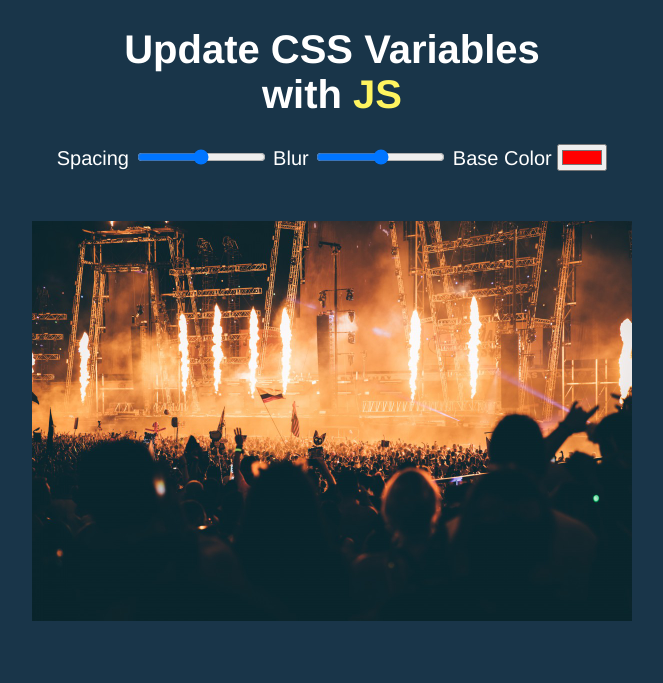
After one commit to dodevs/JS30, a Node server app: template views/cssVariables.html in a window 1280 px wide. The commit adds this page. Shown: the top 683 px of the page, without its empty margins (308-971 px from the left). Run offline with Node 20, Linux system fonts and the light colour scheme; the template is opened without the code that fills it, so the values that code supplies are empty.

Commit message:
CSS Variables Completed

```diff
--- /dev/null
+++ b/public/css/cssVariables.css
@@ -0,0 +1,29 @@
+:root{
+    --baseColor: #fff45f;
+    --blurValue: 0.0rem;
+    --border: 0rem;
+}
+
+body{
+    text-align: center;
+}
+
+body {
+    background: #193549;
+    color: white;
+    font-family: 'helvetica neue', sans-serif;
+    font-size: 20px;
+}
+
+#js {
+    color: var(--baseColor);
+}
+
+img {
+    margin: 50px auto;
+    height: 400px;
+    width: auto;
+    border: var(--border) var(--baseColor) solid;
+    filter: blur(var(--blurValue));
+    transition: all 500ms;
+}
--- a/public/css/drumKit.css
+++ b/public/css/drumKit.css
@@ -1,5 +1,5 @@
 html {
-    background: url(https://cdn.glitch.com/1380b4cf-3b15-48ae-b3fc-ff061e863290%2Fbackground.jpeg?1531267711602);
+    background: url(../assets/images/show_background.jpeg);
     background-size: cover;
     font-size: 10px;
   }
--- /dev/null
+++ b/public/js/cssVariables.js
@@ -0,0 +1,22 @@
+var blurInput = document.querySelector('input[name=blur]');
+var baseColorInput = document.querySelector('input[name=baseColor]');
+var spacingInput = document.querySelector('input[name=spacing]');
+
+var img = document.querySelector('#img');
+var jsText = document.querySelector('#js');
+
+blurInput.addEventListener('input', function(){
+    var blurValue = this.value / 10;
+    img.style.setProperty('--blurValue', `${blurValue}rem`);
+});
+
+spacingInput.addEventListener('input', function(){
+    var spacingValue = this.value;
+    img.style.setProperty('--border', `${spacingValue}rem`);
+});
+
+baseColorInput.addEventListener('input', function(){
+    var baseColorValue = this.value;
+    img.style.setProperty('--baseColor', baseColorValue);
+    jsText.style.setProperty('--baseColor', baseColorValue);
+})
--- /dev/null
+++ b/views/cssVariables.html
@@ -0,0 +1,30 @@
+<!DOCTYPE html>
+<html lang="en">
+<head>
+    <meta charset="UTF-8">
+    <meta name="viewport" content="width=device-width, initial-scale=1.0">
+    <meta http-equiv="X-UA-Compatible" content="ie=edge">
+    <title>Update CSS Variables with JS</title>
+
+    <link rel="stylesheet" href="css/cssVariables.css">
+    <script defer src="js/cssVariables.js"></script>
+</head>
+<body>
+    <div box>
+        <h1>Update CSS Variables <br> with <span id="js">JS</span></h1>
+        <div class="tools">
+            <label for="spacing">Spacing</label>
+            <input type="range" name="spacing" id="" min="0" max="10">
+
+            <label for="blur">Blur</label>
+            <input type="range" name="blur" id="" min="0" max="10">
+
+            <label for="baseColor">Base Color</label>
+            <input type="color" name="baseColor" value="#ff0000">
+        </div>
+
+        <img id="img" src="assets/images/show_background.jpeg" alt="image" srcset="">
+
+    </div>
+</body>
+</html>
```
Also changed, not shown: public/assets/images/show_background.jpeg (added).
